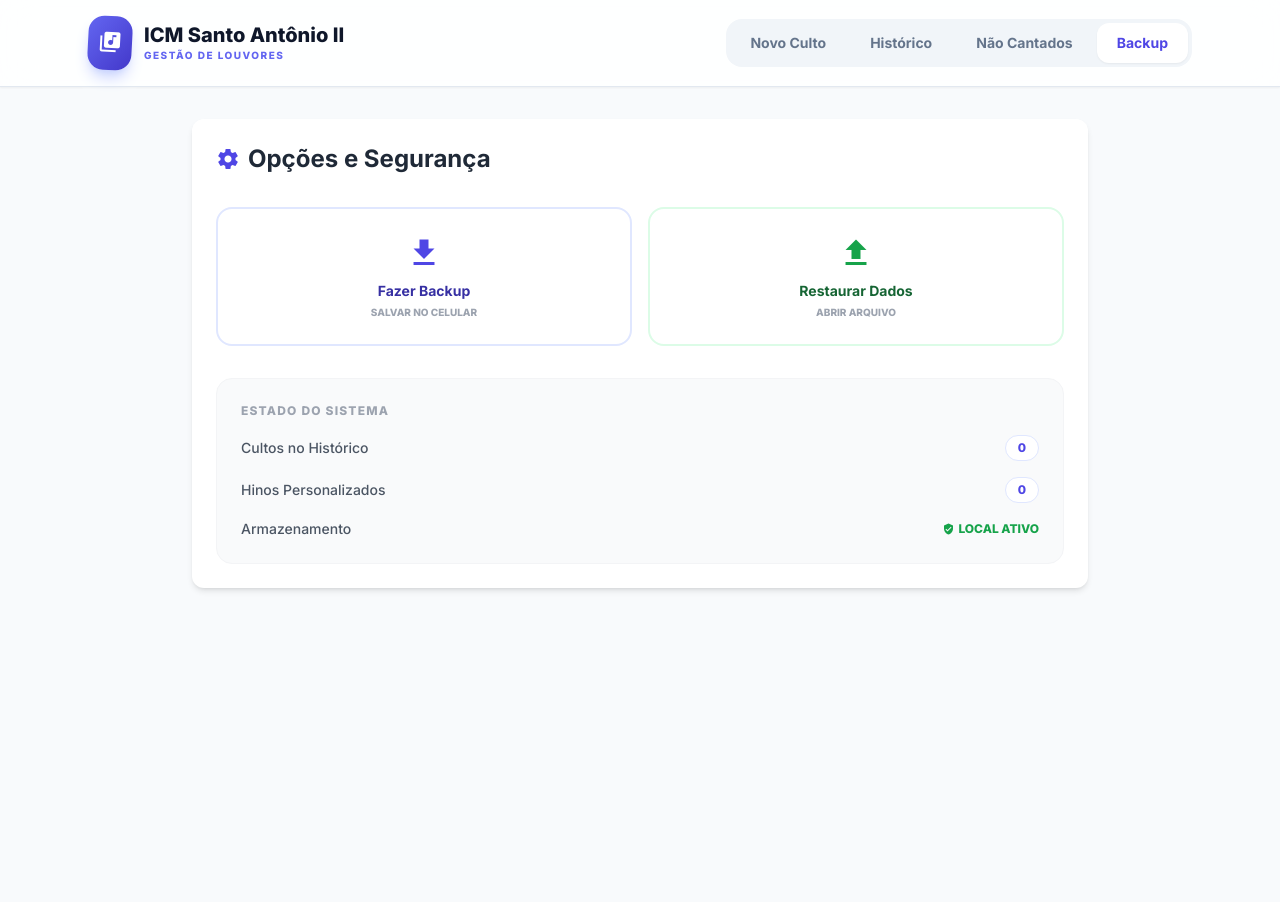
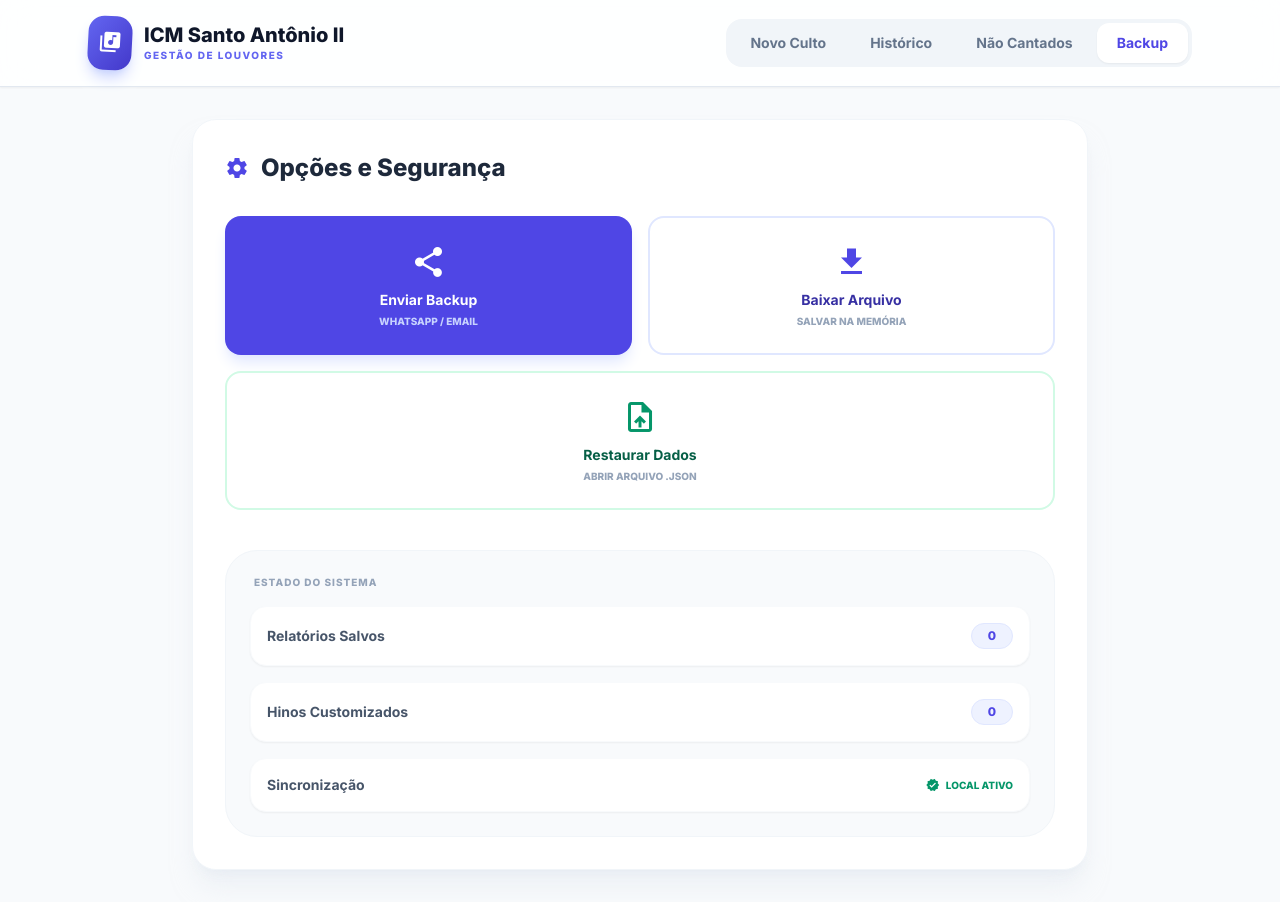
Before and after one commit to viniciuscastrofreitas/Rela-rio-de-Louvores, a React (Vite) app: page / in a window 1280 px wide. Both pictures are taken after a click on the button "Backup". Before the commit the page ends 800 px from the top, so only its background shows below. Built offline with nearby package versions, Linux system fonts and the light colour scheme.

Commit message:
feat: Add backup sharing functionality
Implements the ability to share backup data directly from the application using the Web Share API, in addition to the existing download functionality.

```diff
--- a/components/BackupRestore.tsx
+++ b/components/BackupRestore.tsx
@@ -1,4 +1,3 @@
-
 import React, { useRef } from 'react';
 import { ServiceRecord } from '../types';
 
@@ -11,12 +10,16 @@ interface Props {
 const BackupRestore: React.FC<Props> = ({ history, customSongs, onRestore }) => {
   const fileInputRef = useRef<HTMLInputElement>(null);
 
+  const generateBackupData = () => {
+    return JSON.stringify({ history, customSongs }, null, 2);
+  };
+
   const handleBackup = () => {
     if (history.length === 0 && customSongs.length === 0) {
       alert("Não há dados para exportar.");
       return;
     }
-    const dataStr = JSON.stringify({ history, customSongs }, null, 2);
+    const dataStr = generateBackupData();
     const blob = new Blob([dataStr], { type: 'application/json' });
     const url = URL.createObjectURL(blob);
     const link = document.createElement('a');
@@ -24,6 +27,40 @@ const BackupRestore: React.FC<Props> = ({ history, customSongs, onRestore }) =>
     link.download = `backup_igreja_${new Date().toISOString().split('T')[0]}.json`;
     link.click();
     URL.revokeObjectURL(url);
+  };
+
+  const handleShareBackup = async () => {
+    if (history.length === 0 && customSongs.length === 0) {
+      alert("Não há dados para compartilhar.");
+      return;
+    }
+
+    const dataStr = generateBackupData();
+    const fileName = `backup_icm_${new Date().toISOString().split('T')[0]}.json`;
+
+    if (navigator.share) {
+      try {
+        const file = new File([dataStr], fileName, { type: 'application/json' });
+
+        // Verifica se o navegador suporta o compartilhamento deste arquivo específico
+        if (navigator.canShare && navigator.canShare({ files: [file] })) {
+          await navigator.share({
+            files: [file],
+            title: 'Backup ICM Santo Antônio II',
+            text: 'Arquivo de backup do sistema de gestão de louvores.'
+          });
+        } else {
+          alert("O compartilhamento de arquivos não é suportado neste navegador. Use a opção 'Baixar Arquivo'.");
+        }
+      } catch (err) {
+        if ((err as Error).name !== 'AbortError') {
+          console.error('Erro ao compartilhar:', err);
+          alert("Não foi possível compartilhar o arquivo. Tente baixar o arquivo manualmente.");
+        }
+      }
+    } else {
+      alert("Seu navegador não suporta o compartilhamento nativo. Use a opção de download para salvar o arquivo.");
+    }
   };
 
   const handleFileChange = (e: React.ChangeEvent<HTMLInputElement>) => {
@@ -50,42 +87,60 @@ const BackupRestore: React.FC<Props> = ({ history, customSongs, onRestore }) =>
   };
 
   return (
-    <div className="bg-white rounded-xl shadow-md p-6 animate-fadeIn">
-      <h2 className="text-2xl font-bold text-gray-800 mb-8 flex items-center gap-2">
+    <div className="bg-white rounded-3xl shadow-xl shadow-slate-200/50 p-8 animate-fadeIn border border-slate-100">
+      <h2 className="text-2xl font-black text-slate-800 mb-8 flex items-center gap-3">
         <span className="material-icons text-indigo-600">settings</span>
         Opções e Segurança
       </h2>
 
-      <div className="grid grid-cols-1 sm:grid-cols-2 gap-4">
-        <button onClick={handleBackup} className="flex flex-col items-center justify-center p-6 border-2 border-indigo-100 rounded-2xl hover:bg-indigo-50 transition group">
-          <span className="material-icons text-4xl text-indigo-600 mb-2 group-hover:scale-110 transition">download</span>
-          <span className="font-bold text-indigo-800 text-sm">Fazer Backup</span>
-          <span className="text-[10px] text-gray-400 mt-1 uppercase font-black">Salvar no Celular</span>
+      <div className="grid grid-cols-1 md:grid-cols-2 gap-4">
+        {/* Botão de Compartilhar (WhatsApp/Nativo) */}
+        <button
+          onClick={handleShareBackup}
+          className="flex flex-col items-center justify-center p-6 bg-indigo-600 rounded-2xl hover:bg-indigo-700 transition group shadow-lg shadow-indigo-100"
+        >
+          <span className="material-icons text-4xl text-white mb-2 group-hover:scale-110 transition">share</span>
+          <span className="font-bold text-white text-sm">Enviar Backup</span>
+          <span className="text-[10px] text-indigo-200 mt-1 uppercase font-black">WhatsApp / Email</span>
         </button>
 
-        <button onClick={() => fileInputRef.current?.click()} className="flex flex-col items-center justify-center p-6 border-2 border-green-100 rounded-2xl hover:bg-green-50 transition group">
-          <span className="material-icons text-4xl text-green-600 mb-2 group-hover:scale-110 transition">upload</span>
-          <span className="font-bold text-green-800 text-sm">Restaurar Dados</span>
-          <span className="text-[10px] text-gray-400 mt-1 uppercase font-black">Abrir Arquivo</span>
+        {/* Botão de Download */}
+        <button
+          onClick={handleBackup}
+          className="flex flex-col items-center justify-center p-6 border-2 border-indigo-100 rounded-2xl hover:bg-indigo-50 transition group"
+        >
+          <span className="material-icons text-4xl text-indigo-600 mb-2 group-hover:scale-110 transition">file_download</span>
+          <span className="font-bold text-indigo-800 text-sm">Baixar Arquivo</span>
+          <span className="text-[10px] text-slate-400 mt-1 uppercase font-black">Salvar na Memória</span>
+        </button>
+
+        {/* Botão de Restaurar */}
+        <button
+          onClick={() => fileInputRef.current?.click()}
+          className="flex flex-col items-center justify-center p-6 border-2 border-emerald-100 rounded-2xl hover:bg-emerald-50 transition group md:col-span-2"
+        >
+          <span className="material-icons text-4xl text-emerald-600 mb-2 group-hover:scale-110 transition">upload_file</span>
+          <span className="font-bold text-emerald-800 text-sm">Restaurar Dados</span>
+          <span className="text-[10px] text-slate-400 mt-1 uppercase font-black">Abrir arquivo .json</span>
         </button>
         <input type="file" ref={fileInputRef} onChange={handleFileChange} accept=".json" className="hidden" />
       </div>
 
-      <div className="mt-8 bg-gray-50 p-6 rounded-2xl border border-gray-100">
-        <h4 className="text-xs font-black text-gray-400 uppercase mb-4 tracking-widest">Estado do Sistema</h4>
+      <div className="mt-10 bg-slate-50 p-6 rounded-[2rem] border border-slate-100">
+        <h4 className="text-[10px] font-black text-slate-400 uppercase mb-4 tracking-widest px-1">Estado do Sistema</h4>
         <div className="space-y-4">
-          <div className="flex justify-between items-center">
-            <span className="text-sm font-medium text-gray-600">Cultos no Histórico</span>
-            <span className="bg-white px-3 py-1 rounded-full text-indigo-600 font-black text-xs border border-indigo-100">{history.length}</span>
+          <div className="flex justify-between items-center bg-white p-4 rounded-2xl shadow-sm border border-slate-50">
+            <span className="text-sm font-bold text-slate-600">Relatórios Salvos</span>
+            <span className="bg-indigo-50 px-4 py-1 rounded-full text-indigo-600 font-black text-xs border border-indigo-100">{history.length}</span>
           </div>
-          <div className="flex justify-between items-center">
-            <span className="text-sm font-medium text-gray-600">Hinos Personalizados</span>
-            <span className="bg-white px-3 py-1 rounded-full text-indigo-600 font-black text-xs border border-indigo-100">{customSongs.length}</span>
+          <div className="flex justify-between items-center bg-white p-4 rounded-2xl shadow-sm border border-slate-50">
+            <span className="text-sm font-bold text-slate-600">Hinos Customizados</span>
+            <span className="bg-indigo-50 px-4 py-1 rounded-full text-indigo-600 font-black text-xs border border-indigo-100">{customSongs.length}</span>
           </div>
-          <div className="flex justify-between items-center">
-            <span className="text-sm font-medium text-gray-600">Armazenamento</span>
-            <span className="flex items-center gap-1 text-green-600 font-black text-xs uppercase">
-              <span className="material-icons text-xs">verified_user</span> Local Ativo
+          <div className="flex justify-between items-center bg-white p-4 rounded-2xl shadow-sm border border-slate-50">
+            <span className="text-sm font-bold text-slate-600">Sincronização</span>
+            <span className="flex items-center gap-1.5 text-emerald-600 font-black text-[10px] uppercase">
+              <span className="material-icons text-sm">verified</span> Local Ativo
             </span>
           </div>
         </div>
```
